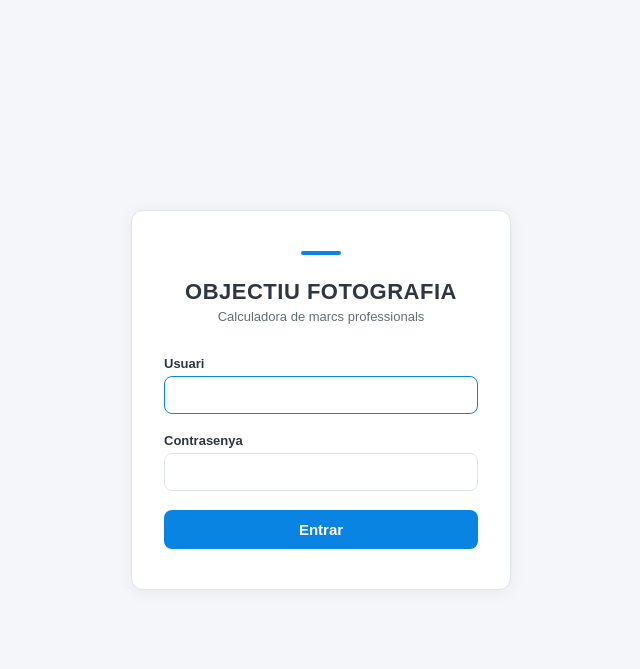
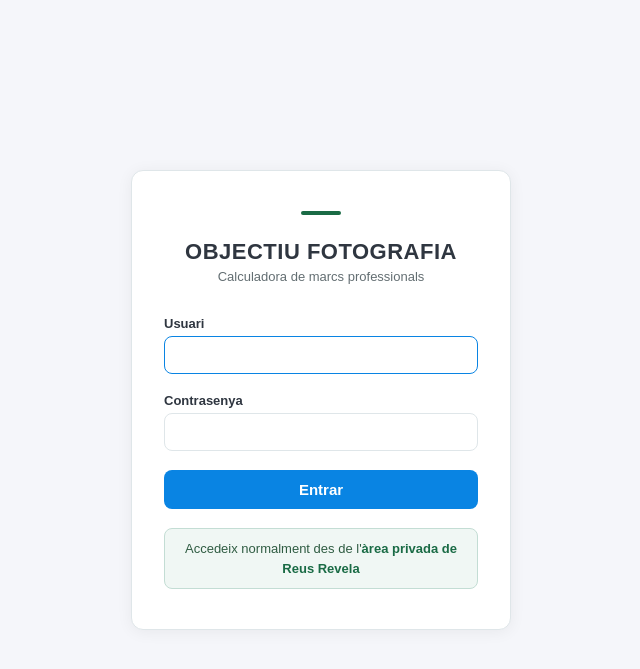
Before and after one commit to erikenobipicks/Calculadora-Marcs, a Flask app: page /login in a window 1280 px wide. Shown: the top 669 px of the page, without its empty margins (319-959 px from the left). Run offline with Flask 3, Linux system fonts and the light colour scheme; some libraries are stand-ins or nearby versions.

Commit message:
Fix redirect loop: login_required back to /login, add main site link
Redirecting login_required to main site caused infinite loop when
main site used direct links to calculator. Reverted to /login page
with a clear info banner linking to reusrevela.cat/area-privada.

Co-Authored-By: Claude Sonnet 4.6 <noreply@anthropic.com>

```diff
--- a/app.py
+++ b/app.py
@@ -786,13 +786,13 @@ def login_required(f):
     @wraps(f)
     def decorated(*args, **kwargs):
         if 'user_id' not in session:
+            next_path = request.full_path[:-1] if request.full_path.endswith('?') else request.full_path
             login_lang = (
                 (session.get('bridge_lang') or '').strip().lower()
                 or request.accept_languages.best_match(['ca', 'es', 'en'])
                 or 'ca'
             )
-            main_url = _main_site_url()
-            return redirect(f'{main_url}/area-privada?lang={login_lang}')
+            return redirect(url_for('login', next=_safe_next_path(next_path, '/'), source='calc', lang=login_lang))
         return f(*args, **kwargs)
     return decorated
 
--- a/templates/login.html
+++ b/templates/login.html
@@ -19,8 +19,10 @@ input:focus{border-color:#0984e3}
 button{width:100%;padding:11px;background:#0984e3;color:#fff;border:none;border-radius:8px;font-size:15px;font-weight:600;cursor:pointer;transition:background .2s}
 button:hover{background:#0773c5}
 .alert{background:#fdecea;border:1px solid #f5b7b1;color:#922b21;border-radius:8px;padding:10px 14px;font-size:13px;margin-bottom:1.2rem}
-.bar{width:40px;height:4px;background:#0984e3;border-radius:2px;margin:0 auto 1.5rem}
-
+.bar{width:40px;height:4px;background:#1A6B45;border-radius:2px;margin:0 auto 1.5rem}
+.info{margin-top:1.2rem;padding:10px 14px;background:#f0f7f4;border:1px solid #c3ddd4;border-radius:8px;font-size:13px;color:#2f5c42;text-align:center;line-height:1.5}
+.info a{color:#1A6B45;font-weight:700;text-decoration:none}
+.info a:hover{text-decoration:underline}
 </style>
 </head>
 <body>
@@ -47,6 +49,9 @@ button:hover{background:#0773c5}
     </div>
     <button type="submit">Entrar</button>
   </form>
+  <div class="info">
+    Accedeix normalment des de l'<a href="{{ web_return_url or 'https://reusrevela.cat/area-privada' }}">àrea privada de Reus Revela</a>
+  </div>
 </div>
 </body>
 </html>
```
